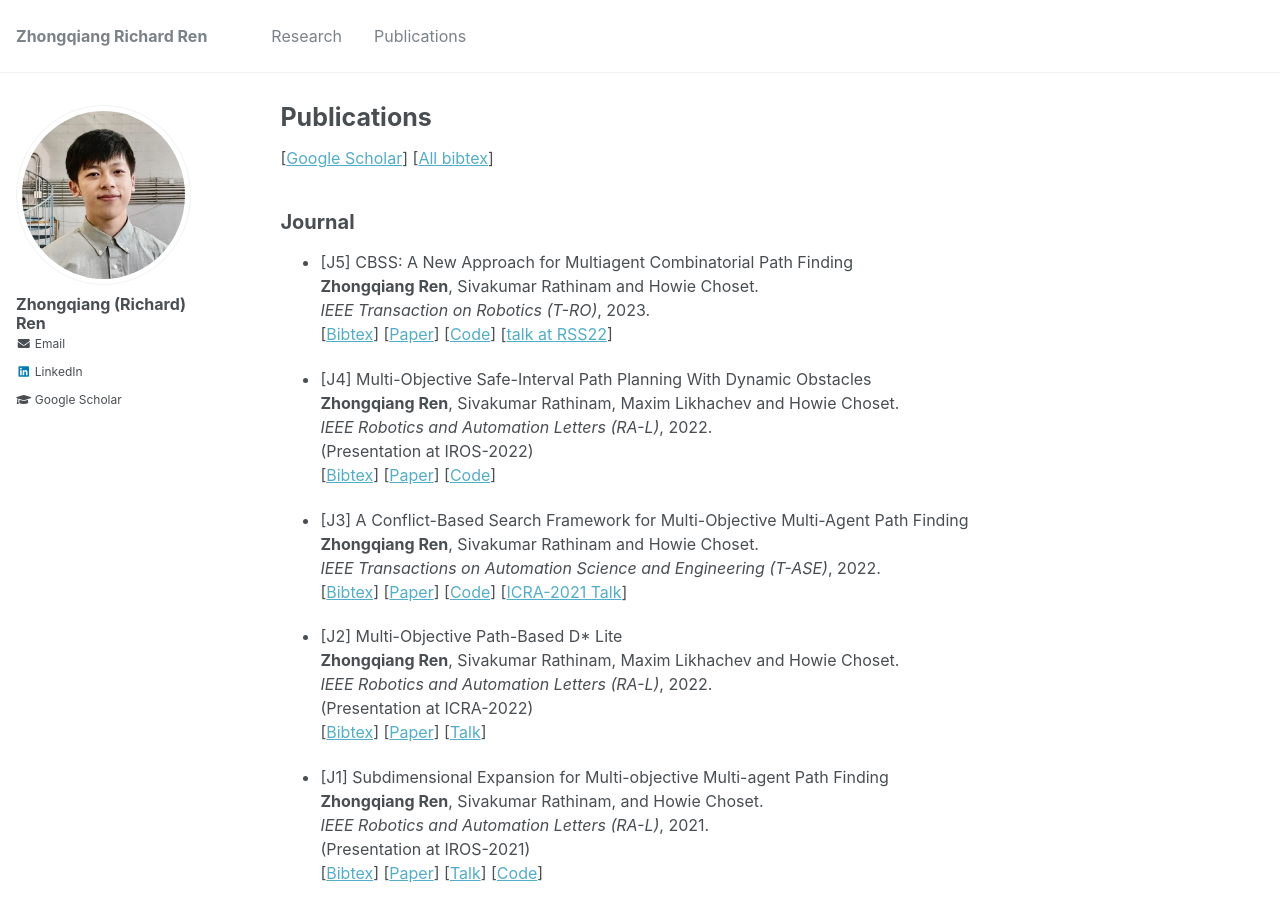
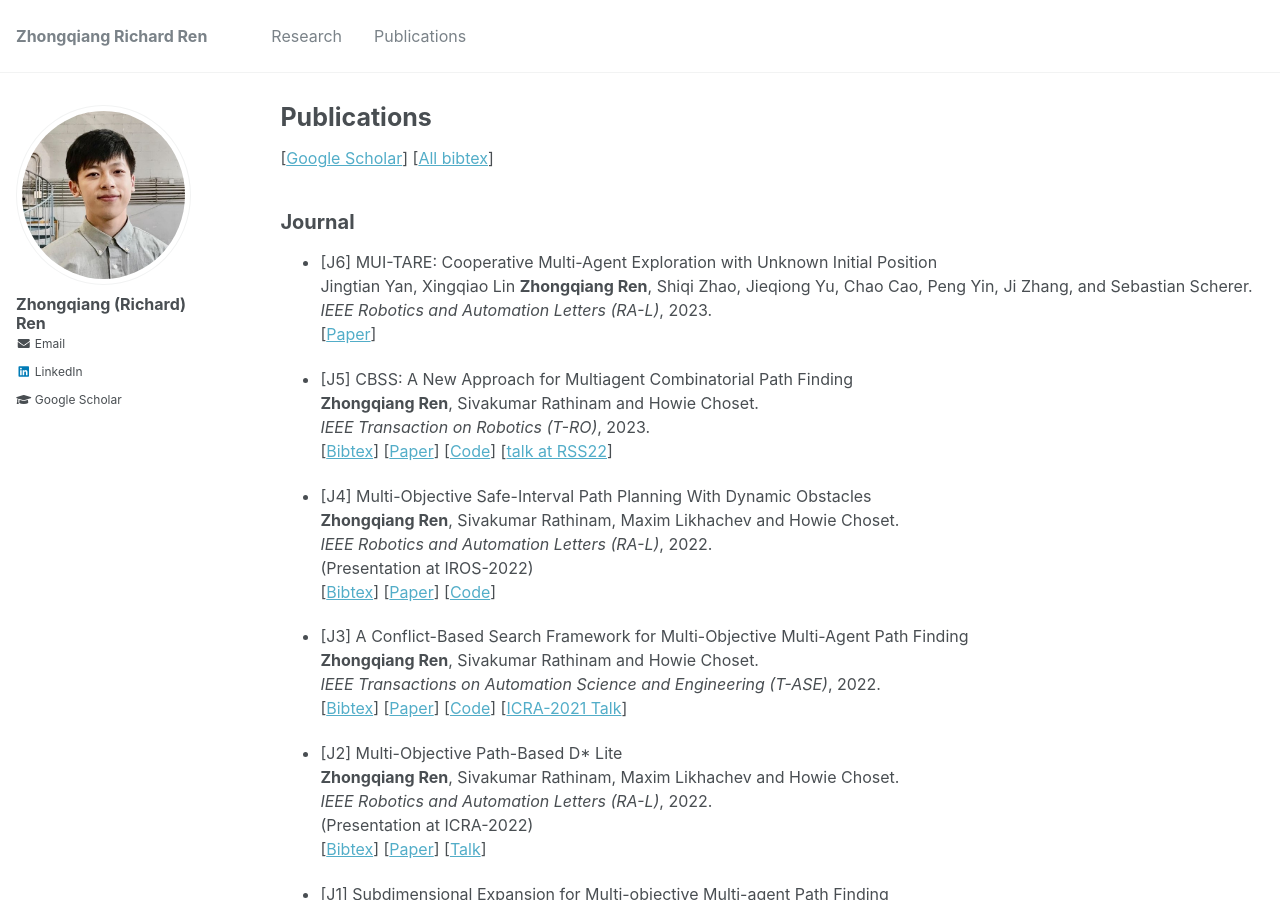
Before and after one commit to wonderren/wonderren.github.io, a Jekyll site: the page built from _pages/publications.md, in a window 1280 px wide and 900 px high. Built offline with Jekyll 4.4.1, drawn with Linux system fonts in a browser that asks for light colours.

Commit message:
update pub page

```diff
--- a/_pages/publications.md
+++ b/_pages/publications.md
@@ -9,6 +9,11 @@ author_profile: true
 
 Journal
 ------
+
+* [J6] MUI-TARE: Cooperative Multi-Agent Exploration with Unknown Initial Position\
+  Jingtian Yan, Xingqiao Lin **Zhongqiang Ren**, Shiqi Zhao, Jieqiong Yu, Chao Cao, Peng Yin, Ji Zhang, and Sebastian Scherer.\
+  <i>IEEE Robotics and Automation Letters (RA-L)</i>, 2023.\
+[[Paper](../files/yan23_MUITARE_RAL.pdf)]
 
 * [J5] CBSS: A New Approach for Multiagent Combinatorial Path Finding\
   **Zhongqiang Ren**, Sivakumar Rathinam and Howie Choset.\
```
